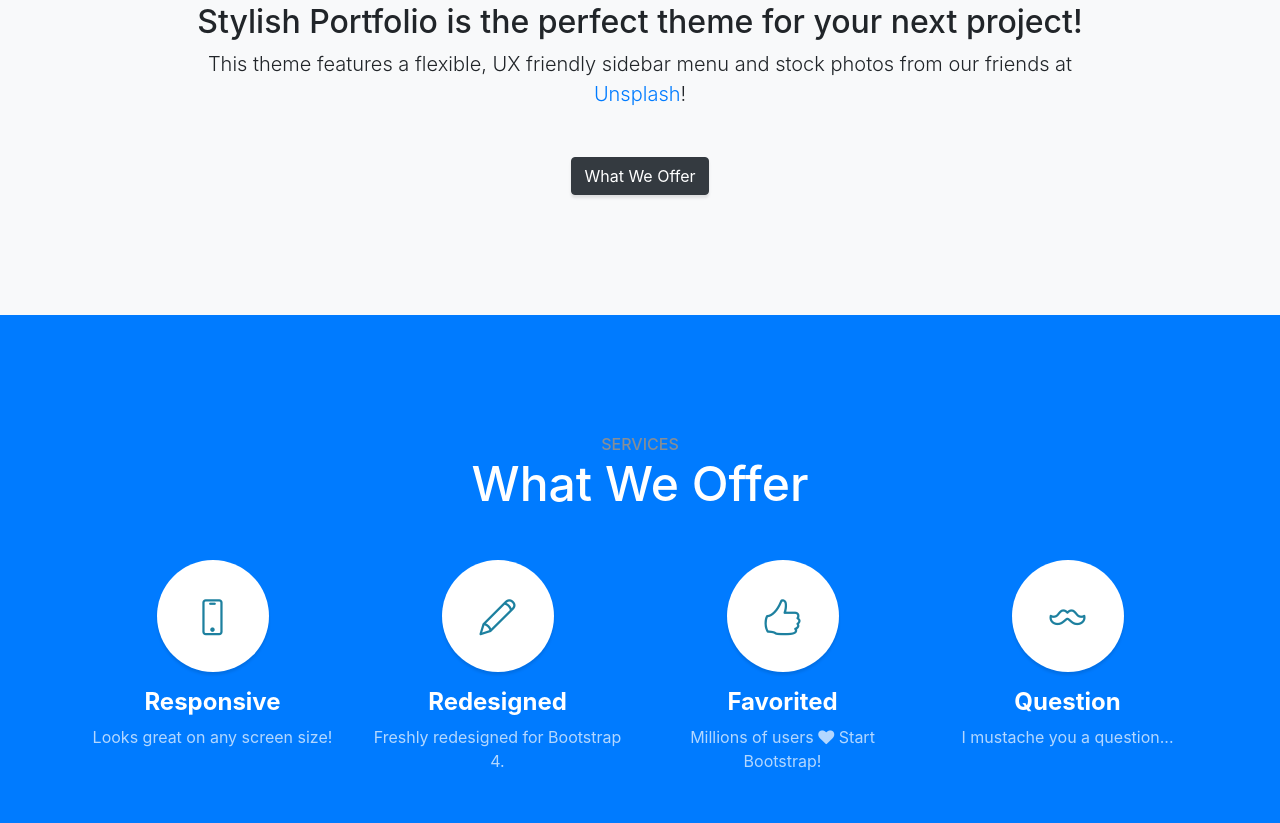
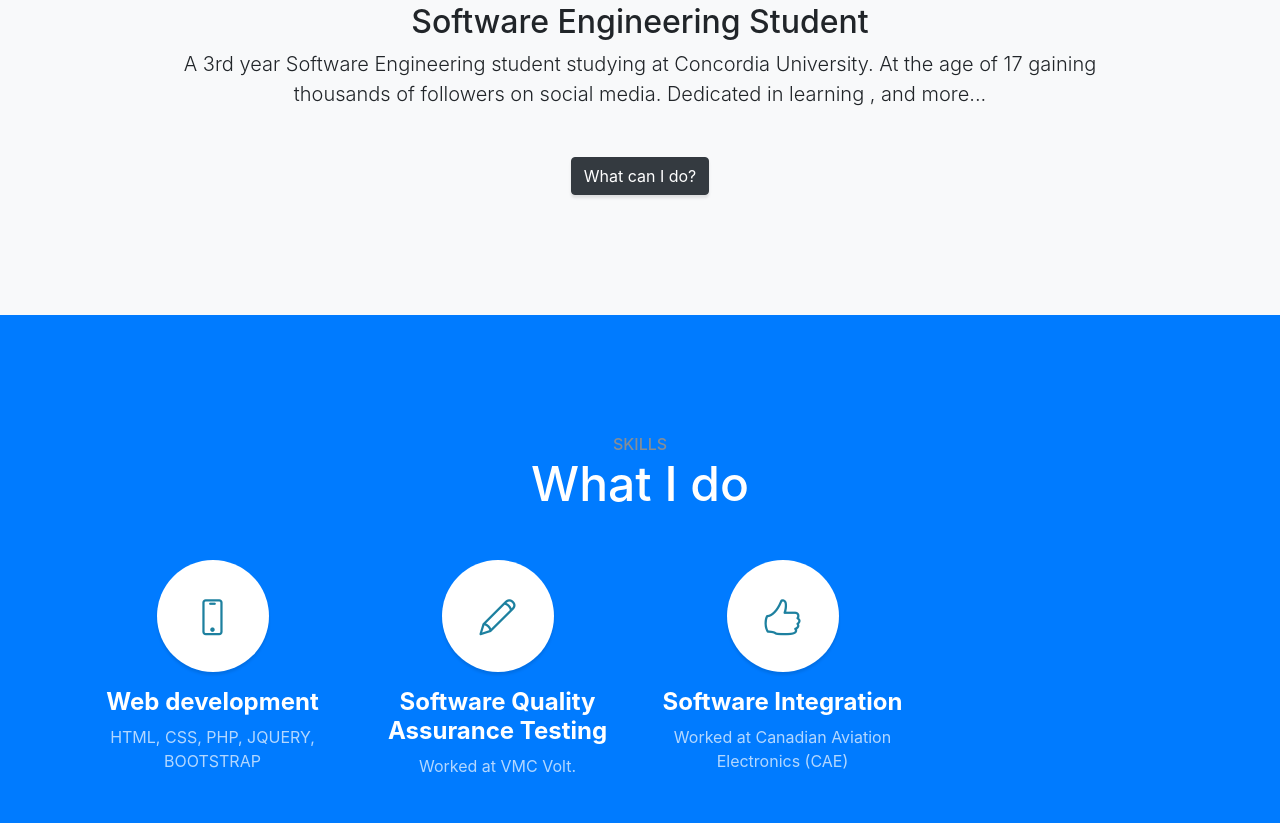
Before and after one commit to CodeTaj/PersonalWeb, a website with bundled scripts: page index.html in a window 1280 px wide. Shown: the part 917-1740 px from the top of the page. Built offline with nearby package versions, Linux system fonts and the light colour scheme.

Commit message:
Adding personal info

```diff
--- a/index.html
+++ b/index.html
@@ -8,7 +8,7 @@
     <meta name="description" content="">
     <meta name="author" content="">
 
-    <title>Stylish Portfolio - Start Bootstrap Template</title>
+    <title>Tajbid Choudhury</title>
 
     <!-- Bootstrap Core CSS -->
     <link href="vendor/bootstrap/css/bootstrap.min.css" rel="stylesheet">
@@ -31,7 +31,7 @@
     <nav id="sidebar-wrapper">
       <ul class="sidebar-nav">
         <li class="sidebar-brand">
-          <a class="js-scroll-trigger" href="#page-top">Start Bootstrap</a>
+          <a class="js-scroll-trigger" href="#page-top">Menu</a>
         </li>
         <li class="sidebar-nav-item">
           <a class="js-scroll-trigger" href="#page-top">Home</a>
@@ -54,9 +54,9 @@
     <!-- Header -->
     <header class="masthead d-flex">
       <div class="container text-center my-auto">
-        <h1 class="mb-1">Stylish Portfolio</h1>
+        <h1 class="mb-1">Tajbid Choudhury</h1>
         <h3 class="mb-5">
-          <em>A Free Bootstrap Theme by Start Bootstrap</em>
+          <em>Personal Website</em>
         </h3>
         <a class="btn btn-primary btn-xl js-scroll-trigger" href="#about">Find Out More</a>
       </div>
@@ -68,10 +68,11 @@
       <div class="container text-center">
         <div class="row">
           <div class="col-lg-10 mx-auto">
-            <h2>Stylish Portfolio is the perfect theme for your next project!</h2>
-            <p class="lead mb-5">This theme features a flexible, UX friendly sidebar menu and stock photos from our friends at
-              <a href="https://unsplash.com/">Unsplash</a>!</p>
-            <a class="btn btn-dark btn-xl js-scroll-trigger" href="#services">What We Offer</a>
+            <h2>Software Engineering Student</h2>
+            <p class="lead mb-5"> A 3rd year Software Engineering student studying at Concordia University.
+               At the age of 17 gaining thousands of followers on social media. Dedicated in learning , and more...
+            </p>
+            <a class="btn btn-dark btn-xl js-scroll-trigger" href="#services">What can I do?</a>
           </div>
         </div>
       </div>
@@ -81,8 +82,8 @@
     <section class="content-section bg-primary text-white text-center" id="services">
       <div class="container">
         <div class="content-section-heading">
-          <h3 class="text-secondary mb-0">Services</h3>
-          <h2 class="mb-5">What We Offer</h2>
+          <h3 class="text-secondary mb-0">Skills</h3>
+          <h2 class="mb-5">What I do</h2>
         </div>
         <div class="row">
           <div class="col-lg-3 col-md-6 mb-5 mb-lg-0">
@@ -90,31 +91,29 @@
               <i class="icon-screen-smartphone"></i>
             </span>
             <h4>
-              <strong>Responsive</strong>
+              <strong>Web development</strong>
             </h4>
-            <p class="text-faded mb-0">Looks great on any screen size!</p>
+            <p class="text-faded mb-0">HTML, CSS, PHP, JQUERY, BOOTSTRAP <br> </p>
           </div>
           <div class="col-lg-3 col-md-6 mb-5 mb-lg-0">
             <span class="service-icon rounded-circle mx-auto mb-3">
               <i class="icon-pencil"></i>
             </span>
             <h4>
-              <strong>Redesigned</strong>
+              <strong>Software Quality Assurance Testing</strong>
             </h4>
-            <p class="text-faded mb-0">Freshly redesigned for Bootstrap 4.</p>
+            <p class="text-faded mb-0">Worked at VMC Volt.</p>
           </div>
           <div class="col-lg-3 col-md-6 mb-5 mb-md-0">
             <span class="service-icon rounded-circle mx-auto mb-3">
               <i class="icon-like"></i>
             </span>
             <h4>
-              <strong>Favorited</strong>
+              <strong>Software Integration</strong>
             </h4>
-            <p class="text-faded mb-0">Millions of users
-              <i class="fa fa-heart"></i>
-              Start Bootstrap!</p>
+            <p class="text-faded mb-0">Worked at Canadian Aviation Electronics (CAE)</p>
           </div>
-          <div class="col-lg-3 col-md-6">
+          <!-- <div class="col-lg-3 col-md-6">
             <span class="service-icon rounded-circle mx-auto mb-3">
               <i class="icon-mustache"></i>
             </span>
@@ -122,7 +121,7 @@
               <strong>Question</strong>
             </h4>
             <p class="text-faded mb-0">I mustache you a question...</p>
-          </div>
+          </div> -->
         </div>
       </div>
     </section>
@@ -133,7 +132,6 @@
         <h2 class="mx-auto mb-5">Welcome to
           <em>your</em>
           next website!</h2>
-        <a class="btn btn-primary btn-xl" href="https://startbootstrap.com/template-overviews/stylish-portfolio/">Download Now!</a>
       </div>
     </section>
 
```
